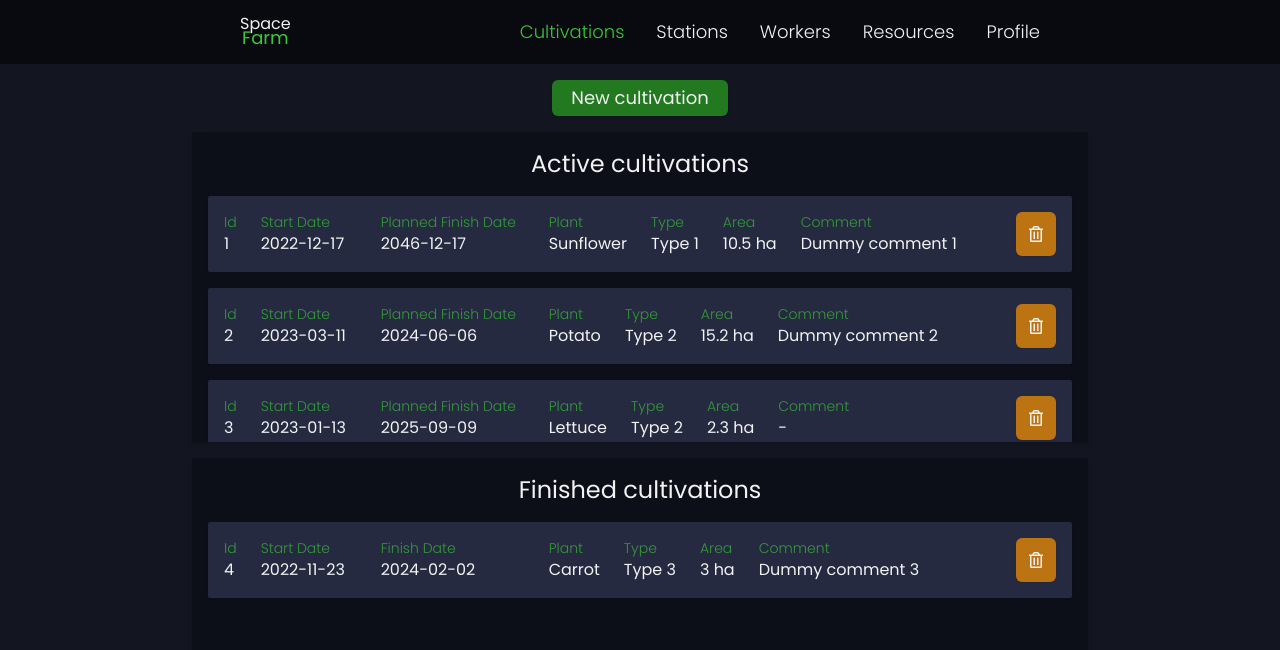
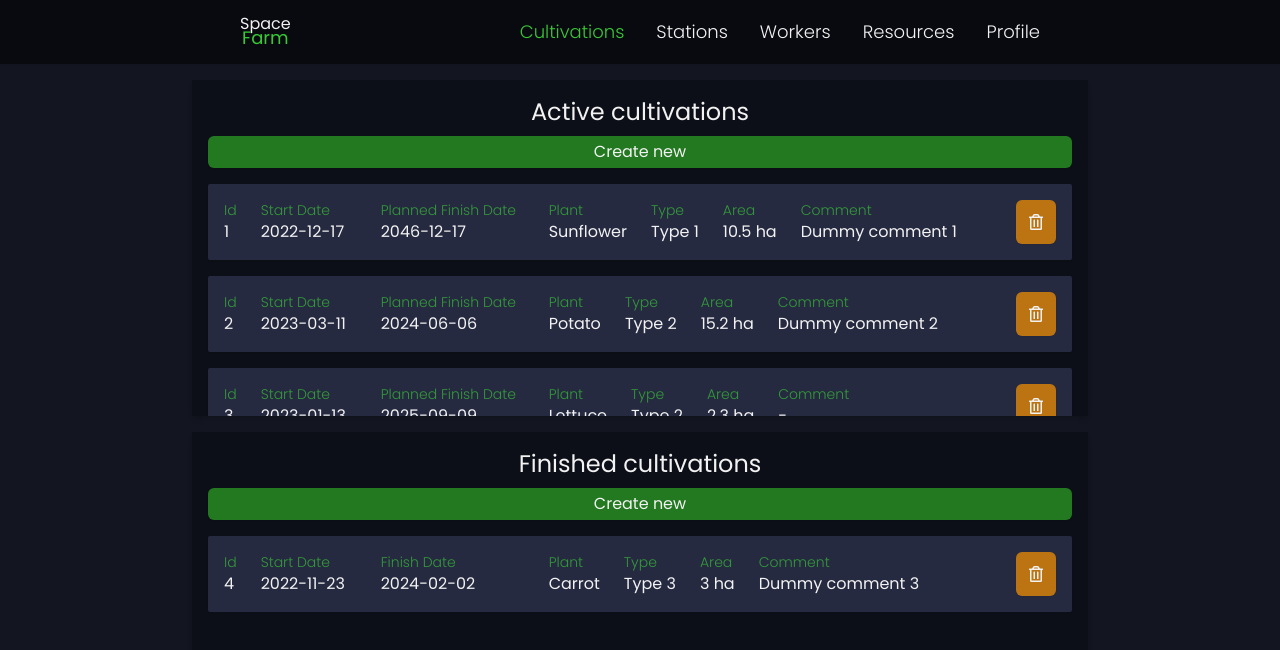
Before and after one commit to Fijalkowskim/Space-Farm-Managment-System, a React (Create React App) app in the folder frontend/: page / in a window 1280 px wide. Both pictures are taken after typing "Sample", "Sample123" into the empty fields and a click on the button "Login". Shown: the top 650 px of the page. Built offline with nearby package versions, Linux system fonts and the light colour scheme.

Commit message:
Create/add buttons in vertical display cards

```diff
--- a/frontend/src/components/stations/StationCultivationsDisplay.jsx
+++ b/frontend/src/components/stations/StationCultivationsDisplay.jsx
@@ -9,6 +9,7 @@ function StationCultivationsDisplay({ station }) {
         entries={station.cultivations}
         contentType={"cultivation"}
         className={""}
+        detailsPageDisplay={true}
       />
     </div>
   );
--- a/frontend/src/components/verticalScrollableDisplay/VertivalScrollableDisplay.jsx
+++ b/frontend/src/components/verticalScrollableDisplay/VertivalScrollableDisplay.jsx
@@ -3,12 +3,14 @@ import { cn } from "../../helpers/helpers";
 import DisplayCard from "./DisplayCard";
 import LoadingBar from "../general/LoadingBar";
 import { usePersonContext } from "../../context/PersonContext";
+import CustomButton from "../general/CustomButton";
 function VertivalScrollableDisplay({
   header,
   entries,
   className,
   contentType,
   loading,
+  detailsPageDisplay,
 }) {
   const { userData } = usePersonContext();
   if (!userData) return;
@@ -20,6 +22,14 @@ function VertivalScrollableDisplay({
       )}
     >
       <h1 className="">{header}</h1>
+      <div className="w-full flex flex-row items-center justify-center gap-4 flex-shrink-0 -mt-2">
+        <CustomButton className={"w-full text-base"}>Create new</CustomButton>
+        {detailsPageDisplay === true && (
+          <CustomButton className={"w-full text-base"} variant={"action"}>
+            Add existing
+          </CustomButton>
+        )}
+      </div>
       {loading === true ? (
         <LoadingBar variant={"parent"} />
       ) : entries !== undefined && entries.length > 0 ? (
--- a/frontend/src/components/verticalScrollableDisplay/displayCards/WorkerCard.jsx
+++ b/frontend/src/components/verticalScrollableDisplay/displayCards/WorkerCard.jsx
@@ -3,6 +3,7 @@ import DisplayCardAttribute from "../DisplayCardAttribute";
 
 function WorkerCard({ data }) {
   if (data === null) return;
+
   return (
     <>
       <DisplayCardAttribute label="Id" value={data.id} />
--- a/frontend/src/components/workers/AssignedCultivationsSection.jsx
+++ b/frontend/src/components/workers/AssignedCultivationsSection.jsx
@@ -3,7 +3,7 @@ import { usePersonContext } from "../../context/PersonContext";
 import VertivalScrollableDisplay from "../verticalScrollableDisplay/VertivalScrollableDisplay";
 import { useAssignedCultivations } from "../../hooks/cultivations/useAssignedCultivations";
 
-function AssignedCultivationsSection() {
+function AssignedCultivationsSection(worker) {
   const { cultivations, isPending } = useAssignedCultivations();
   return (
     <VertivalScrollableDisplay
@@ -14,6 +14,7 @@ function AssignedCultivationsSection() {
       entries={cultivations}
       contentType={"cultivation"}
       loading={isPending}
+      detailsPageDisplay={true}
     />
   );
 }
--- a/frontend/src/pages/Cultivations.jsx
+++ b/frontend/src/pages/Cultivations.jsx
@@ -11,7 +11,6 @@ function Cultivations() {
       secured={true}
       className="max-h-[90vh] h-screen min-h-0 overflow-hidden flex flex-col items-center justify-start gap-4 p-4"
     >
-      <CustomButton className="text-lg w-44">New cultivation</CustomButton>
       <div className="flex flex-col gap-4 items-start justify-center w-full max-w-4xl h-full">
         <VertivalScrollableDisplay
           header={"Active cultivations"}
--- a/frontend/src/pages/detailsPages/CultivationDetails.jsx
+++ b/frontend/src/pages/detailsPages/CultivationDetails.jsx
@@ -59,24 +59,28 @@ function CultivationDetails() {
             header="Stages"
             contentType="stage"
             className="max-w-4xl items-start"
+            detailsPageDisplay={true}
           />
           <VertivalScrollableDisplay
             entries={currentCultivation.harvests}
             header="Harvests"
             contentType="harvest"
             className="max-w-4xl items-start"
+            detailsPageDisplay={true}
           />
           <VertivalScrollableDisplay
             entries={currentCultivation.stations}
             header="Stations"
             contentType="station"
             className="max-w-4xl items-start"
+            detailsPageDisplay={true}
           />
           <VertivalScrollableDisplay
             entries={currentCultivation.responsibleWorkers}
             header="ResponsibleWorkers"
             contentType="worker"
             className="max-w-4xl items-start"
+            detailsPageDisplay={true}
           />
         </div>
       )}
--- a/frontend/src/pages/detailsPages/WorkerDetails.jsx
+++ b/frontend/src/pages/detailsPages/WorkerDetails.jsx
@@ -30,7 +30,7 @@ function WorkerDetails() {
       ) : (
         <div className="w-full max-w-4xl flex items-center justify-start flex-col gap-8 h-full">
           <ProfileSection worker={currentWorker} />
-          <AssignedCultivationsSection />
+          <AssignedCultivationsSection worker={currentWorker} />
         </div>
       )}
     </PageWrapper>
```
